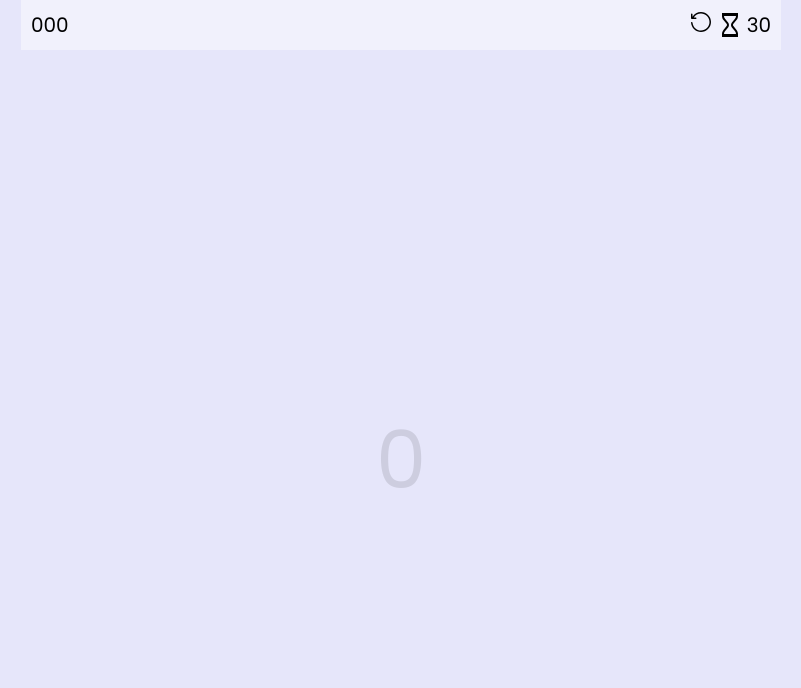
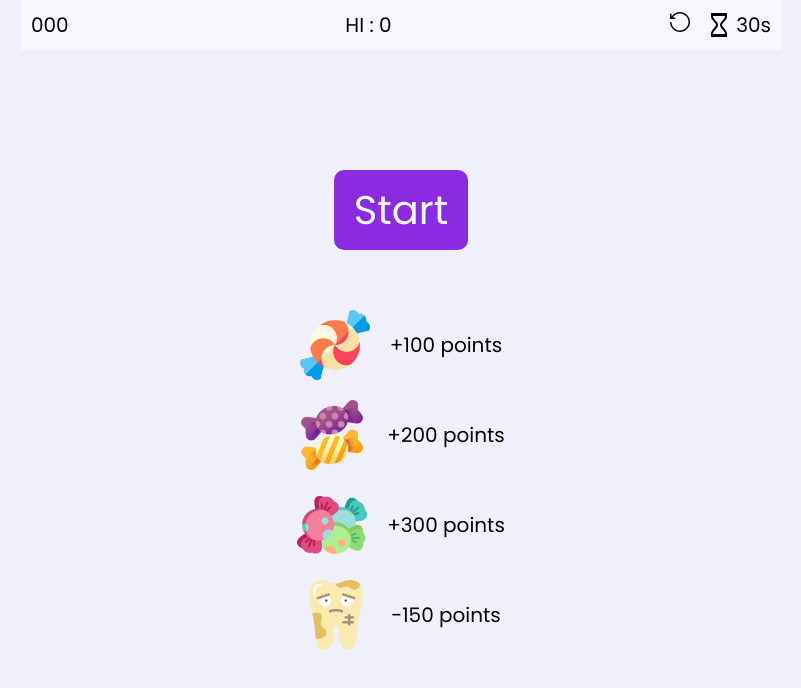
Before and after one commit to Mohit8820/tap-game, a plain HTML site: page index.html in a window 1280 px wide. Shown: the whole page, without its empty margins (239-1040 px from the left). Drawn offline with Linux system fonts and the light colour scheme.

Commit message:
images and hi score

```diff
--- a/index.html
+++ b/index.html
@@ -12,11 +12,12 @@
     />
     <link rel="stylesheet" href="style.css" />
 
-    <title>Document</title>
+    <title>Tap game</title>
   </head>
   <body id="body">
     <nav>
       <div id="points">000</div>
+      <p>HI : <span id="high"></span></p>
       <div class="timer-container">
         <button class="reset" onclick="restart();">
           <svg
@@ -45,37 +46,51 @@
             d="M18.513 7.119c.958-1.143 1.487-2.577 1.487-4.036v-3.083h-16v3.083c0 1.459.528 2.892 1.487 4.035l3.086 3.68c.567.677.571 1.625.009 2.306l-3.13 3.794c-.936 1.136-1.452 2.555-1.452 3.995v3.107h16v-3.107c0-1.44-.517-2.858-1.453-3.994l-3.13-3.794c-.562-.681-.558-1.629.009-2.306l3.087-3.68zm-4.639 7.257l3.13 3.794c.652.792.996 1.726.996 2.83h-12c0-1.104.343-2.039.996-2.829l3.129-3.793c1.167-1.414 1.159-3.459-.019-4.864l-3.086-3.681c-.66-.785-1.02-1.736-1.02-2.834h12c0 1.101-.363 2.05-1.02 2.834l-3.087 3.68c-1.177 1.405-1.185 3.451-.019 4.863z"
           />
         </svg>
-        <div id="timer"></div>
+        <div id="timer">30s</div>
       </div>
     </nav>
     <div id="countdown"></div>
+    <div id="intro">
+      <button onclick="restart();">Start</button>
+      <ul>
+        <li><img src="/images/one.png" alt="" /> +100 points</li>
+        <li><img src="/images/two.png" alt="" /> +200 points</li>
+        <li><img src="/images/three.png" alt="" /> +300 points</li>
+        <li><img src="/images/tooth.png" alt="" /> -150 points</li>
+      </ul>
+    </div>
   </body>
   <script>
+    var highest = 0;
+    var high = document.getElementById("high");
+    if (localStorage) {
+      if (localStorage.tapHi) highest = localStorage.tapHi;
+      else {
+        localStorage.setItem("tapHi", 0);
+      }
+    } else {
+      // No support. Use a fallback such as browser cookies or store on the server.
+    }
+    high.innerText = highest;
     //matrix method 0 1 0 0(horizontally divided in 4 planes) or randomized
     function randno(n) {
       return Math.floor(Math.random() * n);
     }
     //add destructive tile
-    var speeds = ["fast", "medium", "slow"];
+    var speeds = ["fast", "medium", "slow", "decay"];
     var positions = ["a", "b", "c", "d"];
+    var t = 30;
     var points = 0;
     var elNo = 0;
     var body = document.getElementById("body");
     function createEl() {
-      var spd = speeds[randno(3)];
+      var spd = speeds[randno(4)];
       var pos = positions[randno(4)];
-
-      // body.innerHTML =
-      //   body.innerHTML +
-      //   `<div class="element ${spd} ${elNo}" onclick="clicked(${elNo});"></div>`;
       var new_el = document.createElement("button");
       new_el.classList.add("element");
       new_el.classList.add(spd);
-      //add random speed according to which points are given
-      //new_el.classList.add(pos);
       new_el.classList.add(`${elNo}`);
       new_el.classList.add(pos);
-      //add random position
 
       document.getElementById("body").appendChild(new_el);
       document
@@ -83,6 +98,7 @@
         .addEventListener("click", function () {
           if (this.classList.contains("slow")) points = points + 100;
           else if (this.classList.contains("medium")) points = points + 200;
+          else if (this.classList.contains("decay")) points = points - 150;
           else points = points + 300;
           document.getElementById("points").innerHTML = points;
           this.style.display = "none";
@@ -93,41 +109,55 @@
     function begin() {
       myInterval = setInterval(myTimer, 1000);
     }
-    var time = 30;
+    var time = t;
     function myTimer() {
-      document.getElementById("timer").innerHTML = time;
+      document.getElementById("timer").innerHTML = time + "s";
+      createEl();
       if (time === 0) myStop();
-      createEl();
       time--;
     }
     function myStop() {
       clearInterval(myInterval);
+      var elements = document.getElementsByClassName("element");
+      var i = 0;
+      for (i = 0; i < elements.length; i++) {
+        console.log(i);
+        elements[i].style.display = "none";
+      }
+      if (points > highest) {
+        highest = points;
+        if (localStorage) {
+          localStorage.setItem("tapHi", points);
+        }
+      }
+      high.innerText = highest;
+      document.getElementById("intro").style.display = "block";
     }
 
     var c = 3;
     var start;
     function restart() {
       c = 3;
+      time = t;
       points = 0;
+      document.getElementById("intro").style.display = "none";
       document.getElementById("points").innerHTML = "000";
+      document.getElementById("timer").innerHTML = time + "s";
       clearInterval(myInterval);
       clearInterval(start);
       start = setInterval(countdown, 1000);
     }
 
     function countdown() {
+      document.getElementById("countdown").style.display = "block";
       if (c === 0) stopCoundown();
       document.getElementById("countdown").innerHTML = c;
       c--;
     }
     function stopCoundown() {
-      document.getElementById("countdown").innerHTML = "";
+      document.getElementById("countdown").style.display = "none";
       clearInterval(start);
       begin();
     }
-    restart();
-    // body.innerHTML =
-    //  body.innerHTML + `<div class="element fast" onclick="clicked();"></div>`;
-    //a function which randomly calls other element creating functions
   </script>
 </html>
--- a/style.css
+++ b/style.css
@@ -14,11 +14,12 @@ body {
   overflow: hidden;
   position: relative;
   margin: auto;
-  background: lavender;
+  background: #e6e6fa96;
 }
 button {
   border: none;
   background-color: transparent;
+  cursor: pointer;
 }
 nav {
   padding: 0 1rem;
@@ -31,16 +32,16 @@ nav {
   display: flex;
   align-items: center;
   justify-content: space-between;
+  font-size: 2rem;
+}
+.reset {
+  margin-right: 1rem;
 }
 .timer-container {
   display: flex;
   align-items: center;
   justify-content: center;
   gap: 0.5rem;
-}
-#timer,
-#points {
-  font-size: 2rem;
 }
 
 #countdown {
@@ -59,25 +60,37 @@ nav {
   position: absolute;
   top: 0%;
   animation-name: flow;
-  animation: flow linear delay 1;
+  animation: flow linear;
   border-radius: 25%;
-  transform: rotate(45deg) translate(-100%, -100%);
-  border: 0.01rem solid rgb(156, 149, 149);
+  transform: translate(0%, -100%);
+  /* border: 0.01rem solid rgb(156, 149, 149); */
 }
 .element:hover {
-  background-color: red;
+  scale: 1.1;
 }
 .slow {
-  animation-duration: 6s;
+  animation-duration: 4.5s;
   background-color: aquamarine;
+  background: url("/images/one.png") no-repeat fixed center;
+  background-size: cover;
 }
 .medium {
-  animation-duration: 4.3s;
+  animation-duration: 3s;
   background-color: rgb(199, 246, 13);
+  background: url("/images/two.png") no-repeat fixed center;
+  background-size: cover;
 }
 .fast {
-  animation-duration: 2.8s;
+  animation-duration: 1.8s;
   background-color: rgb(255, 156, 85);
+  background: url("/images/three.png") no-repeat fixed center;
+  background-size: cover;
+}
+.decay {
+  animation-duration: 4.5s;
+  /* background-color: rgb(40, 48, 45); */
+  background: url("/images/tooth.png") no-repeat fixed center;
+  background-size: cover;
 }
 .a {
   left: 5%;
@@ -94,10 +107,39 @@ nav {
 @keyframes flow {
   from {
     top: 0%;
-    transform: rotate(45deg) translate(-100%, -100%);
+    transform: translate(0%, -100%);
   }
   to {
     top: 100%;
-    transform: rotate(45deg) translate(100%, 100%);
+    transform: translate(0%, 100%);
   }
 }
+#intro {
+  position: absolute;
+  top: 50%;
+  left: 50%;
+  transform: translate(-50%, -50%);
+  font-size: 2rem;
+  width: 100%;
+  text-align: center;
+}
+#intro button {
+  border-radius: 1rem;
+  background-color: blueviolet;
+  font-size: 4rem;
+  color: aliceblue;
+  padding: 1rem 2rem;
+  margin-top: 4rem;
+  margin-bottom: 6rem;
+}
+li {
+  display: flex;
+  align-items: center;
+  justify-content: center;
+  gap: 2rem;
+  margin-bottom: 2rem;
+}
+li img {
+  width: 7rem;
+  height: auto;
+}
```
Also changed, not shown: images/one.png (added), images/three.png (added), images/tooth.png (added), images/two.png (added).
